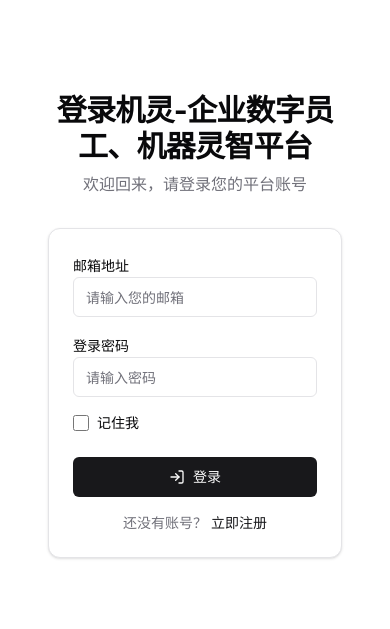
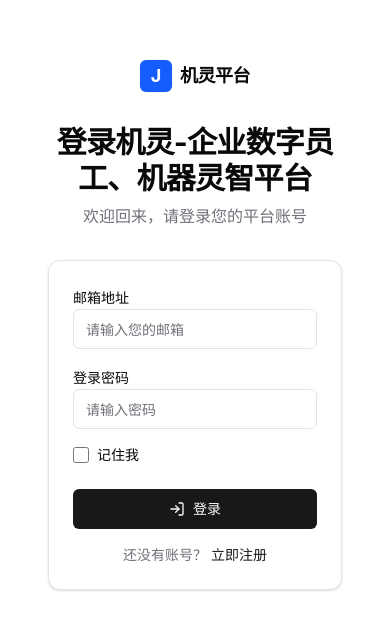
Before and after one commit to syd951186545/ZhiPin, a React (Vite) app in the folder frontend/: page /login in a window 390 px wide. Shown: the part 129-758 px from the top of the page. Built offline with nearby package versions, Linux system fonts and the light colour scheme; no server answers.

Commit message:
style(design): FINDING-005 — show brand logo on mobile/tablet when split panel is hidden
Adds a compact J logo + 机灵平台 header visible only below lg breakpoint,
restoring brand identity when the dark left panel collapses.

Co-Authored-By: Claude Sonnet 4.6 <noreply@anthropic.com>

```diff
--- a/frontend/src/pages/Login.tsx
+++ b/frontend/src/pages/Login.tsx
@@ -42,6 +42,14 @@ export default function Login() {
         transition={{ duration: 0.4 }}
         className="w-full max-w-md"
       >
+        {/* Brand header — only visible when the dark left panel is hidden (< lg) */}
+        <div className="flex items-center justify-center gap-2 mb-8 lg:hidden">
+          <div className="w-8 h-8 bg-blue-600 rounded-md flex items-center justify-center font-bold text-white text-lg select-none">
+            J
+          </div>
+          <span className="text-lg font-bold tracking-tight">机灵平台</span>
+        </div>
+
         <div className="text-center mb-8">
           <h2 className="text-3xl font-bold tracking-tight">{t('login.title')}</h2>
           <p className="text-muted-foreground mt-2">{t('login.desc')}</p>
```
